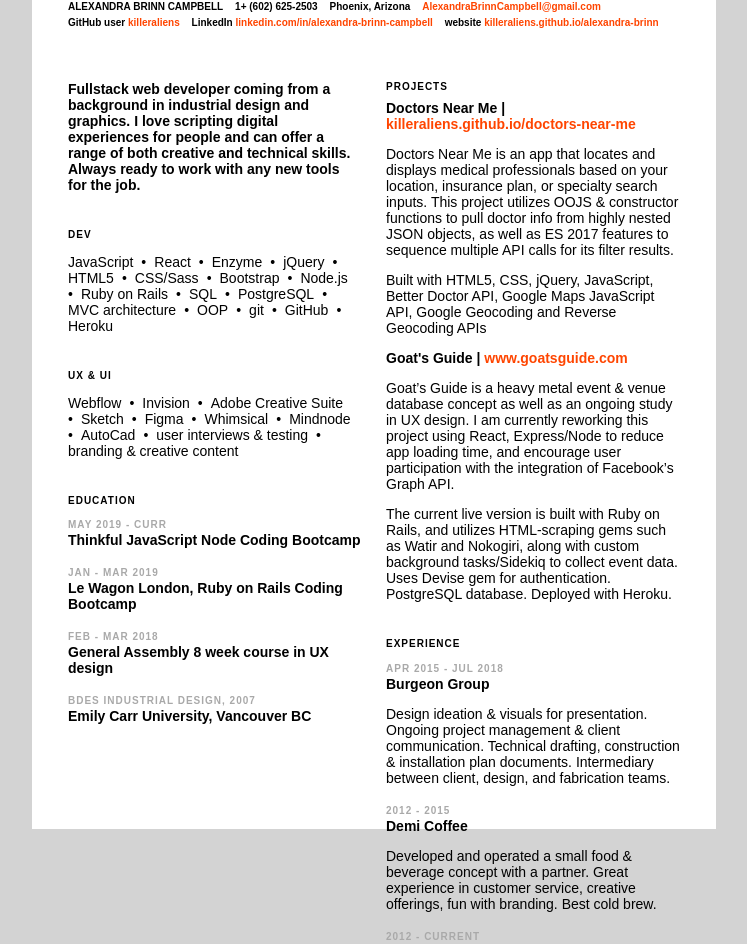
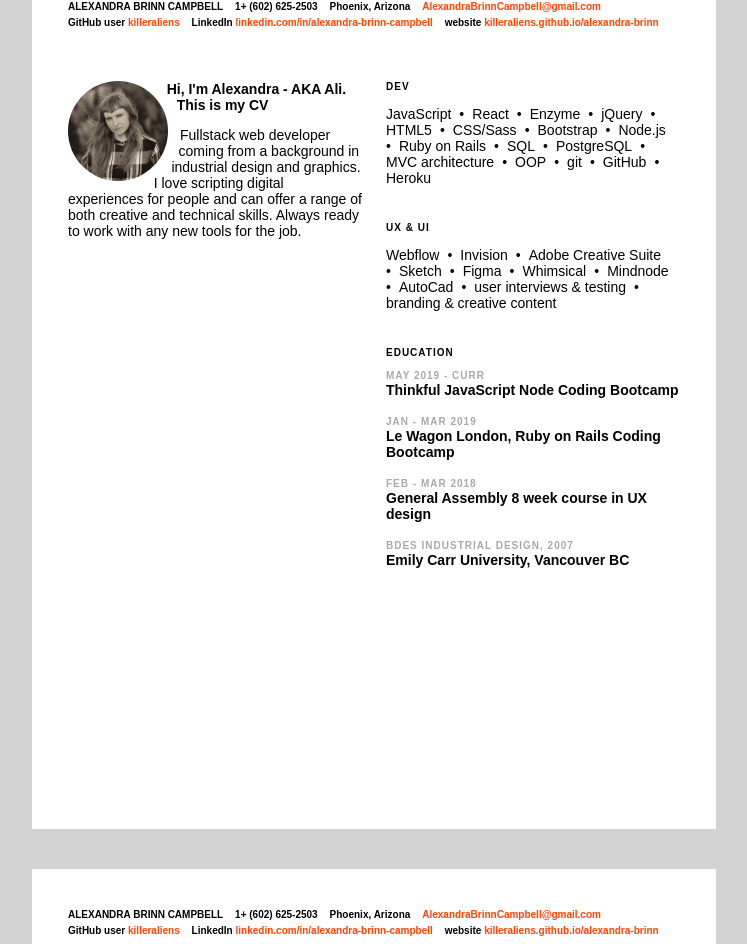
Before and after one commit to killeraliens/abc-cv, a React (Create React App) app: page / in a window 1280 px wide. Shown: the part 79-1023 px from the top of the page, without its empty margins (266-1013 px from the left). Built offline with nearby package versions, Linux system fonts and the light colour scheme.

Commit message:
layout options with profile img

```diff
--- a/scripts/generate-pdf.js
+++ b/scripts/generate-pdf.js
@@ -10,7 +10,7 @@ const puppeteer = require('puppeteer');
     path: '/Users/user/Desktop/alexandra-brinn-cv.pdf',
     printBackground: true,
     width: '612px',
-    height: '792',
+    height: '792px',
   })
   await browser.close();
 })()
--- a/src/App.css
+++ b/src/App.css
@@ -11,7 +11,8 @@ html, body, #root, .App {
 }
 
 .App {
-  padding: 40px 0;
+  /*padding: 40px 0;*/
+  font-size: 14px;
 }
 
 
@@ -22,7 +23,7 @@ html, body, #root, .App {
   height: 792px;
   width: 612px;
   background-color: white;
-  margin: 0 auto;
+  margin: 40px auto;
   padding: 36px 36px 40px 36px;
 }
 
@@ -39,7 +40,7 @@ html, body, #root, .App {
   grid-area: contact;
 }
 
-.contact * {
+.contact span {
   font-size: 10px;
   font-weight: bold;
 }
@@ -95,11 +96,19 @@ section {
   margin-top: 0;
 }
 
-.ProjectTitle * {
-  font-size: 14px;
+.inline-circle-img {
+  width: 100px;
+  height: 100px;
+  border-radius: 50%;
+  float: left;
+  shape-outside: circle();
+  margin-right: 24px;
+  margin-bottom: 0px;
+  transform: rotate(90deg);
+
 }
 
-.App p {
+.ProjectTitle * {
   font-size: 14px;
 }
 
--- a/src/App.js
+++ b/src/App.js
@@ -4,9 +4,9 @@ import SectionText from './SectionText';
 import Skills from './Skills';
 import Contact from './Contact';
 import ProjectTitle from './ProjectTitle';
-import Date from './Date';
 import './App.css';
 import store from './store.js'
+import profileImg from './assets/alexandra-brinn-profile.jpg';
 
 
 function App() {
@@ -16,18 +16,31 @@ function App() {
       <div className="cv-pdf">
         <main className="grid-template">
           <div className="contact">
+            {/*<Contact items={store.contactArr} imgObj={store.profileImg} img={profileImg}/>*/}
              <Contact items={store.contactArr} />
           </div>
           <div className="col-one">
-            <section>
+
+            <section className="contact">
               {/*<SectionTitle title="Alexandra Brinn Campbell"/>*/}
               {/*<ProjectTitle title="Alexandra Brinn Campbell"/>*/}
-              <SectionText className="intro" text={store.about}/>
+              {/*<Contact items={store.contactArr} imgObj={store.profileImg} img={profileImg}/>*/}
+              {/*<SectionText className="intro" text={store.about} imgObj={store.profileImg} img={profileImg}/>*/}
+              <img src={profileImg} className="inline-circle-img" alt={store.profileImg.alt}/>
+              <SectionText className="intro" text={store.intro} />
+
+              <SectionText text={store.about} />
             </section>
+
+
+          </div>
+          <div className="col-two">
+
             <section>
               <SectionTitle title="Dev"/>
               <Skills skills={store.devSkills} />
             </section>
+
             <section>
               <SectionTitle title="UX & UI"/>
               <Skills skills={store.designSkills} />
@@ -35,30 +48,49 @@ function App() {
 
             <section>
               <SectionTitle title="Education"/>
-              {store.courses.map(course => {
-                return (<div className="course">
+              {store.courses.map((course, i) => {
+                return (
+                  <div className="course" key={i}>
                     <SectionTitle  className="date" title={course.date}/>
                     <ProjectTitle title={course.title} />
-                </div>)
+                  </div>
+                )
               })}
             </section>
+
           </div>
-          <div className="col-two">
+        </main>
+      </div>
+
+    {/* -----PAGE TWO----- */}
+      <div className="cv-pdf">
+        <main className="grid-template">
+          <div className="contact">
+             <Contact items={store.contactArr} />
+          </div>
+          <div className="col-one">
+
             <section>
               <SectionTitle title="Projects"/>
-              {store.projects.map(project => {
-                return (<div className="project">
+              {store.projects.map((project, i) => {
+                return (
+                  <div className="project" key={i}>
                     <ProjectTitle title={project.title} link={project.link}/>
                     <SectionText text={project.text}/>
                     <SectionText text={project.stack}/>
-                </div>)
+                  </div>
+                )
               })}
             </section>
+
+          </div>
+          <div className="col-two">
+
             <section>
               <SectionTitle title="Experience"/>
-              {store.experiences.map(exp => {
+              {store.experiences.map((exp, i) => {
                 return(
-                  <div className="experience">
+                  <div className="experience" key={i}>
                     <SectionTitle className="date" title={exp.date} />
                     <ProjectTitle title={exp.title} />
                     <SectionText text={exp.text} />
@@ -66,6 +98,7 @@ function App() {
                 )
               })}
             </section>
+
           </div>
         </main>
       </div>
--- a/src/Contact.js
+++ b/src/Contact.js
@@ -1,18 +1,22 @@
 import React from 'react';
 
 export default function Contact(props) {
+  const inlineCircleImg = props.imgObj
+    ? <img src={props.img} className="inline-circle-img" alt={props.imgObj.ariaLabel}/>
+    : null
 
   return(
     <p>
-      {props.items.map(item =>
+      {inlineCircleImg}
+      {props.items.map((item, i) =>
         {
         return typeof item === 'object' && props.items[props.items.length - 1] !== item
-          ?  <React.Fragment><span>{item.preLabel ? item.preLabel + ' ' : null}{React.createElement('a', {href: item.href, target: item.targetBlank ? '_blank' : null}, item.label)}</span>{'  '}</React.Fragment>
+          ?  <React.Fragment key={i}><span>{item.preLabel ? item.preLabel + ' ' : null}{React.createElement('a', {href: item.href, target: item.targetBlank ? '_blank' : null}, item.label)}</span>{'  '}</React.Fragment>
           : typeof item === 'object'
-          ?  <React.Fragment><span>{item.preLabel ? item.preLabel + ' ' : null}{React.createElement('a', {href: item.href, target: item.targetBlank ? '_blank' : null}, item.label)}</span></React.Fragment>
+          ?  <React.Fragment key={i}><span>{item.preLabel ? item.preLabel + ' ' : null}{React.createElement('a', {href: item.href, target: item.targetBlank ? '_blank' : null}, item.label)}</span></React.Fragment>
           : props.items[props.items.length - 1] === item
           ? <span>item</span>
-          : <React.Fragment><span>{item}</span>{'  '}</React.Fragment>
+          : <React.Fragment key={i}><span>{item}</span>{'  '}</React.Fragment>
         })}
     </p>
   )
--- a/src/Date.js
+++ /dev/null
@@ -1,7 +0,0 @@
-import React from 'react';
-
-export default function Date({date}) {
-  return(
-    <span className="Date">{date}</span>
-  )
-}
--- a/src/ProjectTitle.js
+++ b/src/ProjectTitle.js
@@ -2,8 +2,9 @@ import React from 'react';
 
 export default function ProjectTitle({title, link}) {
   const linkText = link
-    ? <React.Fragment>{' | '}<a href={link.href} target='_blank'>{link.label}</a></React.Fragment>
+    ? <React.Fragment>{' | '}<a href={link.href} target='_blank' rel="noopener noreferrer">{link.label}</a></React.Fragment>
     : null;
+
 
   return(
     <div className="ProjectTitle">
--- a/src/SectionText.js
+++ b/src/SectionText.js
@@ -1,7 +1,10 @@
 import React from 'react';
 
-export default function SectionText({text, className}) {
+export default function SectionText({text, className, imgObj, img}) {
+  const inlineCircleImg = imgObj
+    ? <img src={img} className="inline-circle-img" alt={imgObj.ariaLabel}/>
+    : null
   return(
-    <p className={`SectionText ${className}`}>{text}</p>
+    <p className={`SectionText ${className}`}>{inlineCircleImg}{text}</p>
   )
 }
--- a/src/Skills.js
+++ b/src/Skills.js
@@ -4,11 +4,11 @@ export default function Skills({skills}) {
   const bullet = <span className="bullet">•</span>;
 
   return(
-    <p className="Skills">{skills.map(skill => {
-          const skillSpan = <span>{skill}</span>;
+    <p className="Skills">{skills.map((skill, i) => {
+
            return skills[skills.length - 1] === skill
-           ? skillSpan
-           : <React.Fragment>{skillSpan}{bullet}</React.Fragment>
+           ? <span key={i}>{skill}</span>
+           : <React.Fragment key={i}><span>{skill}</span>{bullet}</React.Fragment>
     })}</p>
   )
 }
--- a/src/store.js
+++ b/src/store.js
@@ -10,9 +10,11 @@ export default {
     'Figma', 'Whimsical', 'Mindnode', 'AutoCad', 'user interviews & testing',
     'branding & creative content'
   ],
-  about: "Fullstack web developer coming from a background in industrial design and graphics. " +
-  "\n I love scripting digital experiences for people and can offer a range of both creative and technical skills. " +
-  "Always ready to work with any new tools for the job.",
+  intro: "Hi, I'm Alexandra - AKA Ali. This is my CV",
+  about: "Fullstack web developer coming from a background in industrial design and graphics. \
+  I love scripting digital experiences for people and can offer a range of both creative and technical skills. \
+  Always ready to work with any new tools for the job.",
+  profileImg: {src: "../assets/alexandra-brinn-profile.jpg", alt: "Portrait of Alexandra"},
   contactArr: [
     "ALEXANDRA BRINN CAMPBELL", "1+ (602) 625-2503", "Phoenix, Arizona",
     {href: 'mailto:AlexandraBrinnCampbell@gmail.com', label: 'AlexandraBrinnCampbell@gmail.com', targetBlank: false},
```
Also changed, not shown: src/assets/alexandra-brinn-profile.jpg (added), 1 other file (tests, documents, lock files or other folders). Lines whose indentation alone changed are shown as unchanged.
